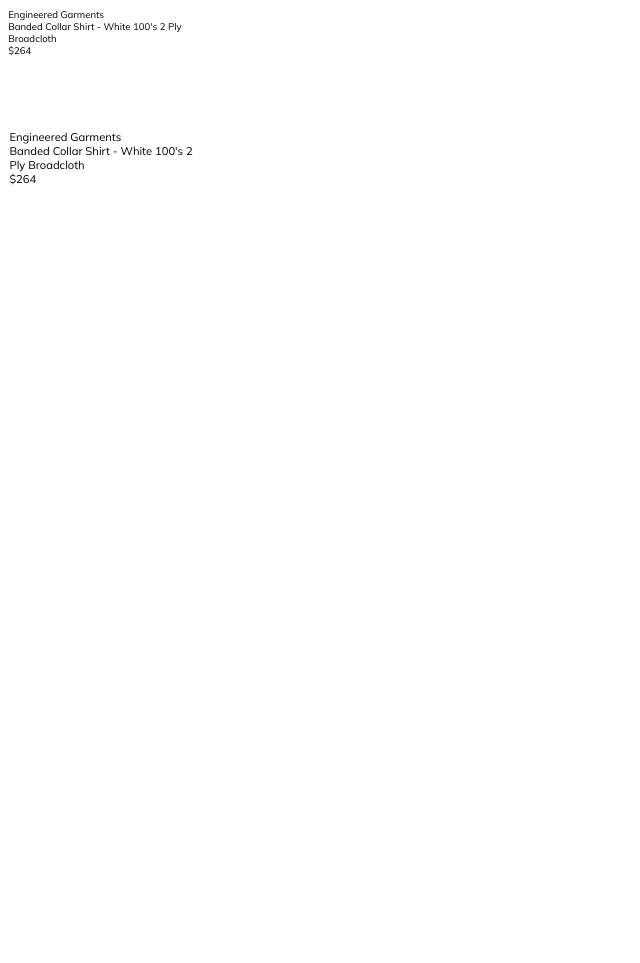
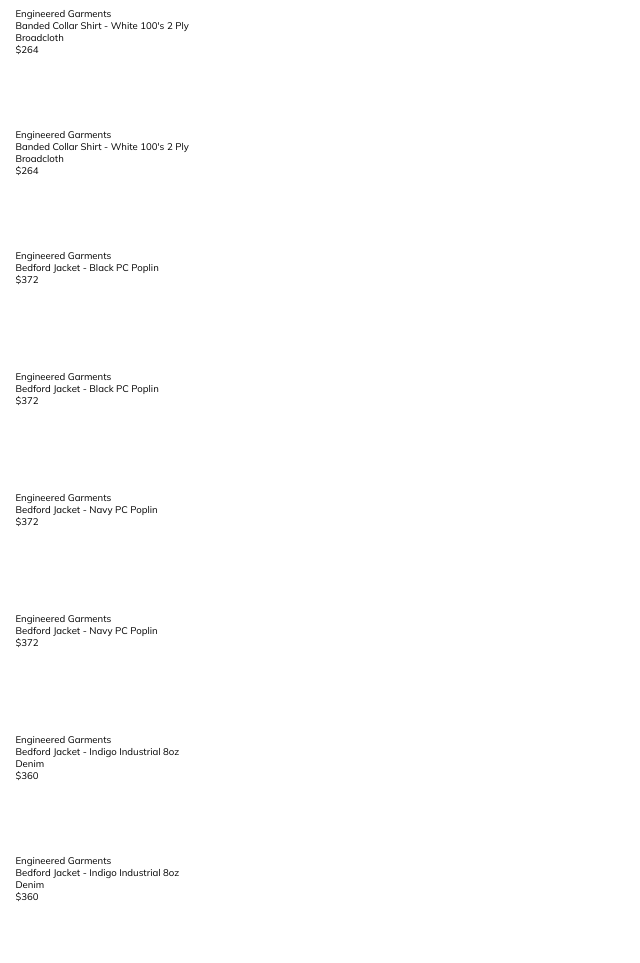
Before and after one commit to graysonhary/graysonhary, a plain HTML site: page label.html in a window 1280 px wide. Shown: the top 963 px of the page, without its empty margins (0-640 px from the left). Before the commit the page ends 800 px from the top, so only its background shows below. Drawn offline with Linux system fonts and the light colour scheme.

Commit message:
Update label.html

```diff
--- a/label.html
+++ b/label.html
@@ -12,7 +12,7 @@
      <style type="text/css">
 
     body {
-        margin: 0;
+        margin: -.5em 0;
     }
 
     @page {
@@ -21,9 +21,7 @@
     body {
       font-size: 100%;
       font-family: 'Mulish', Arial,Helvetica,sans-serif;
-      margin: 0;
       color: #000;
-      text-align: center;
     }
 
     * {
@@ -90,7 +88,7 @@
       page-break-after: always;
       font-size: .6em;
       text-align: left;
-      padding: .75em;
+      padding: 1.5em;
     }
 
     .label-2 p {
@@ -123,13 +121,12 @@
         <p>Banded Collar Shirt - White 100's 2 Ply Broadcloth</p>
         <p>$264</p>
       </div>
-      <div class="label-2" style="font-size:.7em">
+      <div class="label-2">
         <p>Engineered Garments</p>
         <p>Banded Collar Shirt - White 100's 2 Ply Broadcloth</p>
         <p>$264</p>
       </div>
 
-      <!--
       <div class="label-2">
         <p>Engineered Garments</p>
         <p>Bedford Jacket - Black PC Poplin</p>
@@ -221,9 +218,6 @@
         <p>$300</p>
       </div>
 
-    -->
-
-
 
 
 
```
